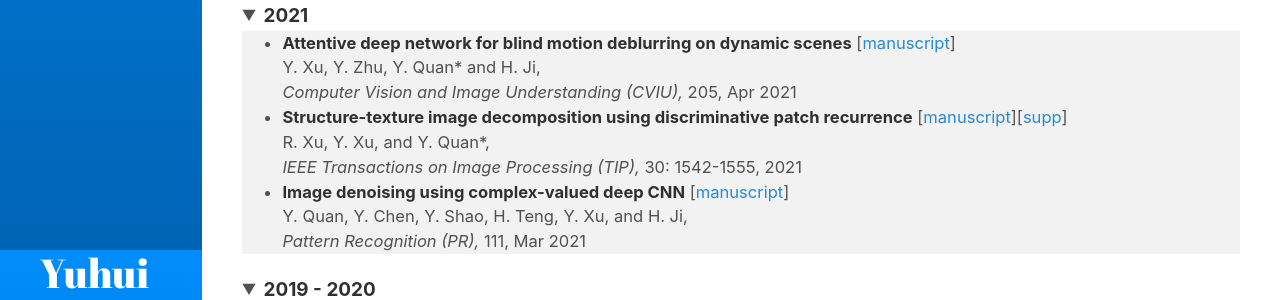
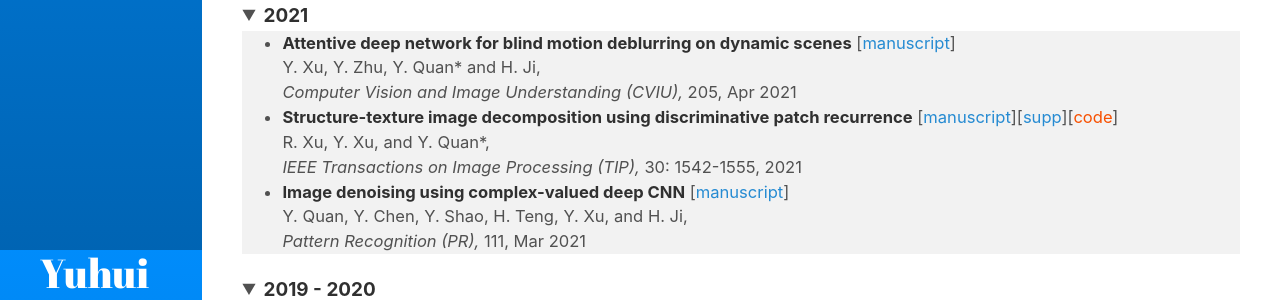
Before and after one commit to csyhquan/csyhquan.github.io, a Jekyll site: the page built from category/c_publication.md, in a window 1280 px wide and 900 px high, scrolled down 497 px. Shown: the part 153-453 px from the top of the window. Built offline with Jekyll 4.4.1, drawn with Linux system fonts in a browser that asks for light colours.

Commit message:
upload code of TIP2021

```diff
--- a/category/c_publication.md
+++ b/category/c_publication.md
@@ -52,7 +52,7 @@ title: Publications
 <span> Y. Xu, Y. Zhu, Y. Quan* and H. Ji, <br />
 <em>Computer Vision and Image Understanding (CVIU), </em>205, Apr 2021</span></li>
 
-<li><span><strong>Structure-texture image decomposition using discriminative patch recurrence</strong> [<a href="https://csyhquan.github.io/manuscript/21-tip-Structure-Texture%20Image%20Decomposition%20Using%20Discriminative%20Patch%20Recurrence.pdf">manuscript</a>][<a href="https://csyhquan.github.io/manuscript/21-tip-Structure-Texture%20Image%20Decomposition%20Using%20Discriminative%20Patch%20Recurrence%20(SUPP).pdf">supp</a>]</span><br />
+<li><span><strong>Structure-texture image decomposition using discriminative patch recurrence</strong> [<a href="https://csyhquan.github.io/manuscript/21-tip-Structure-Texture%20Image%20Decomposition%20Using%20Discriminative%20Patch%20Recurrence.pdf">manuscript</a>][<a href="https://csyhquan.github.io/manuscript/21-tip-Structure-Texture%20Image%20Decomposition%20Using%20Discriminative%20Patch%20Recurrence%20(SUPP).pdf">supp</a>][<a href="https://csyhquan.github.io/code/isotropy.rar" ><font color="#F75000">code</font></a>]</span><br />
 <span> R. Xu, Y. Xu, and Y. Quan*, <br />
 <em>IEEE Transactions on Image Processing (TIP), </em>30: 1542-1555, 2021</span></li>
 
```
Also changed, not shown: 1 other file.
